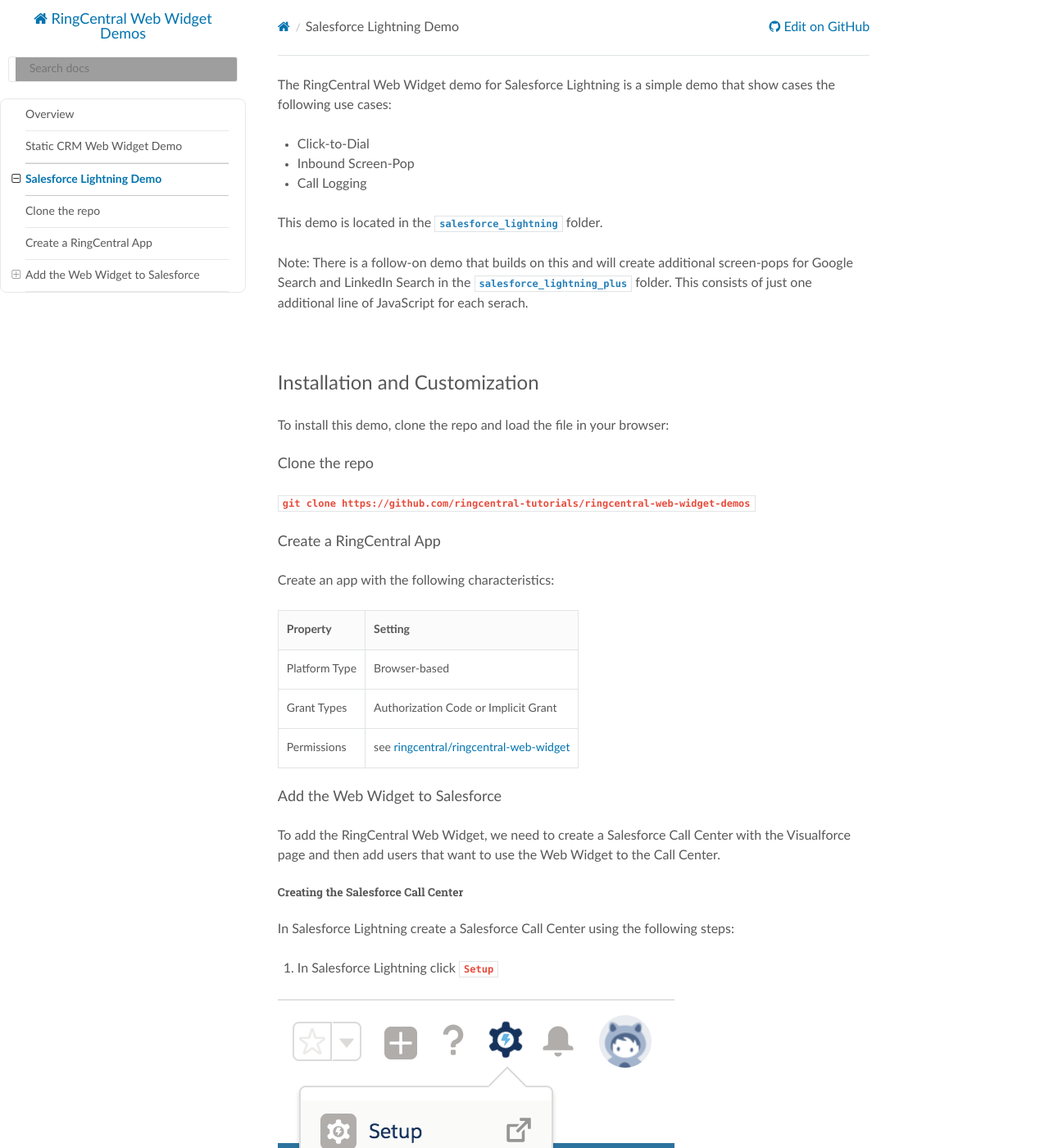
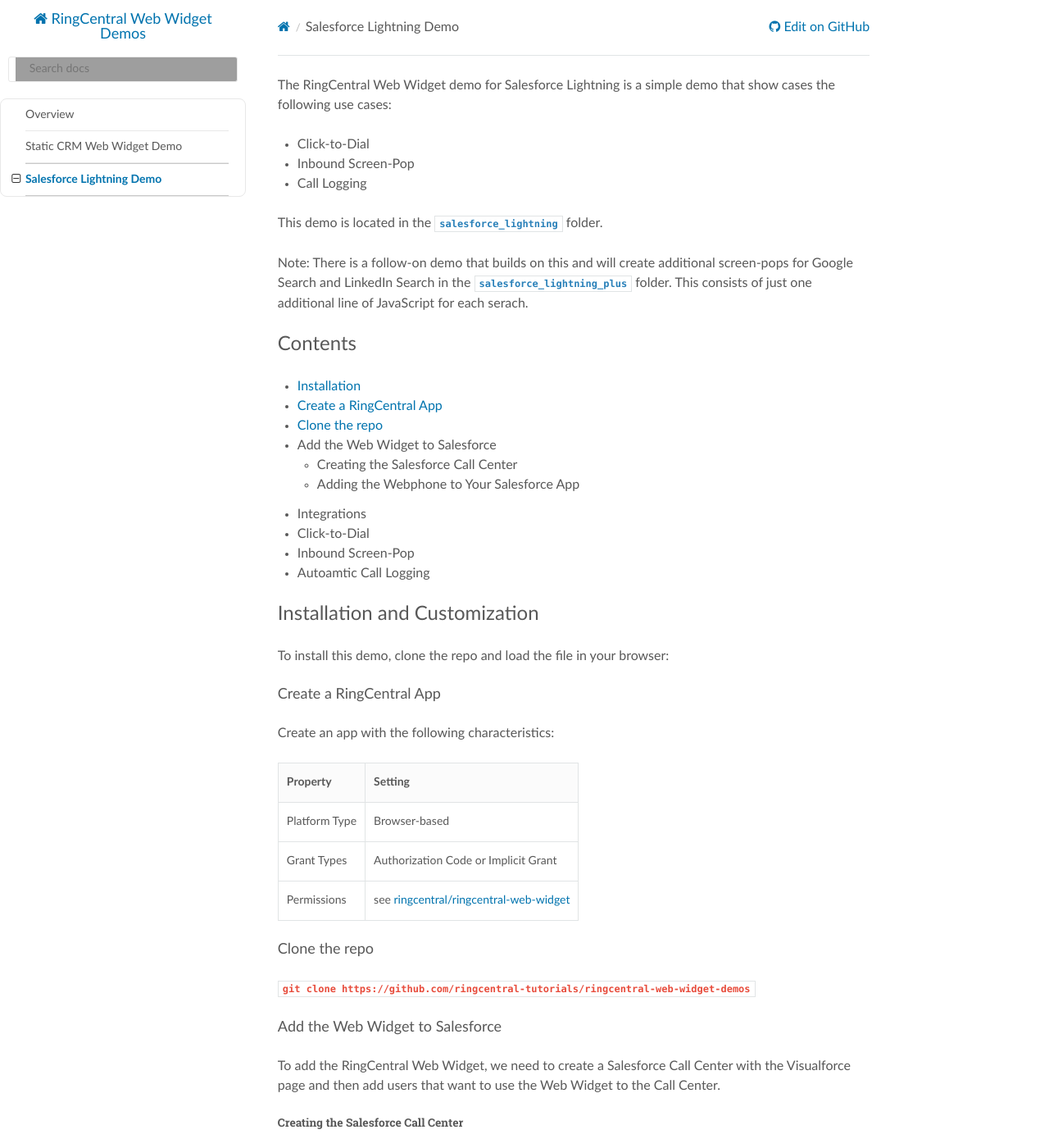
Before and after one commit to ringcentral-tutorials/ringcentral-embeddable-demos, an MkDocs documentation site: the page built from docs/salesforce_lightning/index.md, in a window 1280 px wide and 1400 px high. Shown: the whole window at 82% size. Built offline with MkDocs 1.6.1, drawn with Linux system fonts in a browser that asks for light colours; nearby versions of some CDN libraries; old or Windows-style settings are respelled for this version of MkDocs; some of the changed text lies outside the part shown; grey boxes are pictures that could not be loaded.

Commit message:
update docs

````diff
--- a/docs/salesforce_lightning/index.md
+++ b/docs/salesforce_lightning/index.md
@@ -8,15 +8,22 @@
 
 Note: There is a follow-on demo that builds on this and will create additional screen-pops for Google Search and LinkedIn Search in the [`salesforce_lightning_plus`](github.com/ringcentral-tutorials/ringcentral-web-widget-demos/tree/master/salesforce_lightning_plus) folder. This consists of just one additional line of JavaScript for each serach.
 
-![](static_crm_demo.png)
+## Contents
+
+* [Installation](#installation)
+  * [Create a RingCentral App](#create-a-ringcentral-app)
+  * [Clone the repo](#clone-the-repo)
+  * Add the Web Widget to Salesforce
+    * Creating the Salesforce Call Center
+    * Adding the Webphone to Your Salesforce App
+* Integrations
+  * Click-to-Dial
+  * Inbound Screen-Pop
+  * Autoamtic Call Logging
 
 ## Installation and Customization
 
 To install this demo, clone the repo and load the file in your browser:
-
-### Clone the repo
-
-`git clone https://github.com/ringcentral-tutorials/ringcentral-web-widget-demos`
 
 ### Create a RingCentral App
 
@@ -27,6 +34,10 @@
 | Platform Type | Browser-based |
 | Grant Types | Authorization Code or Implicit Grant |
 | Permissions | see [ringcentral/ringcentral-web-widget](https://github.com/ringcentral/ringcentral-web-widget) |
+
+### Clone the repo
+
+`git clone https://github.com/ringcentral-tutorials/ringcentral-web-widget-demos`
 
 ### Add the Web Widget to Salesforce
 
@@ -82,6 +79,20 @@
   </section>
 </callCenter>
 ```
+
+5. After you have created the Call Center, click **Manage Call Center Users** and then click **Add More Users**.
+
+![](salesforce_step-5_call-center_manage-call-center-users.png)
+
+6. Use the **Find** button to select the users you wish to use the RingCentral Webphone, select the users and then click **Add to Call Center**
+
+![](salesforce_step-6_call-center_find-and-add-users.png)
+
+#### Adding the Webphone to Your Salesforce App
+
+
+
+
 
 
 ## Notes
````
Also changed, not shown: other parts of docs/salesforce_lightning/index.md (+0 -14 lines).
